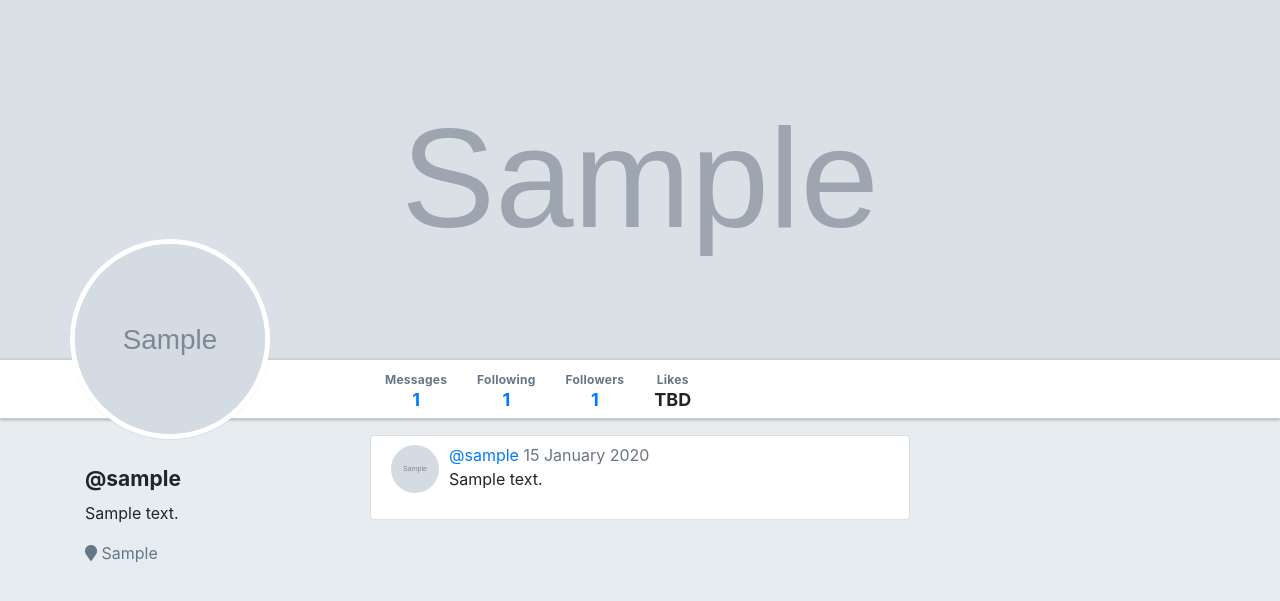
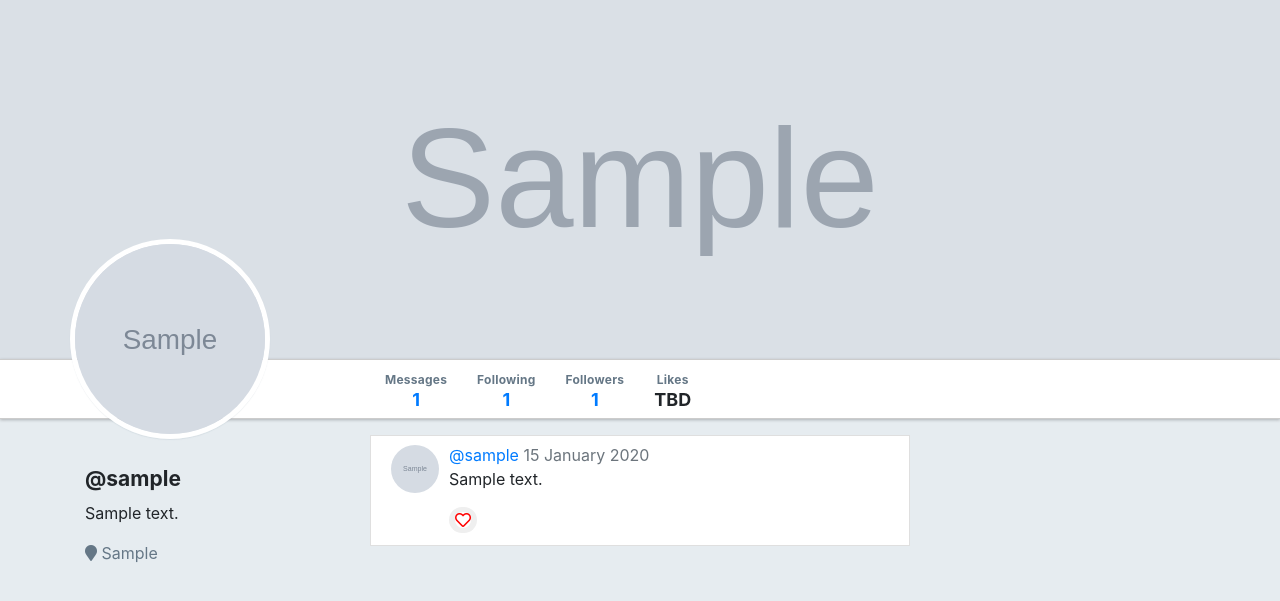
Before and after one commit to neecholai/warbler, a Flask app: page /users/1 in a window 1280 px wide. Shown: the part 47-648 px from the top of the page. Run offline with Flask 2, Linux system fonts and the light colour scheme; tables that the repository leaves empty hold one stand-in row (values such as "Sample post"); grey boxes marked "Sample" are stand-in pictures; some libraries are stand-ins or nearby versions.

Commit message:
steps 6-7: part 2 IP

```diff
--- a/app.py
+++ b/app.py
@@ -5,7 +5,7 @@ from flask_debugtoolbar import DebugToolbarExtension
 from sqlalchemy.exc import IntegrityError
 
 from forms import UserAddForm, LoginForm, MessageForm, UserEditForm
-from models import db, connect_db, User, Message
+from models import db, connect_db, User, Message, Like
 
 CURR_USER_KEY = "curr_user"
 
@@ -233,6 +233,7 @@ def profile():
     if not g.user:
         flash("Access unauthorized.", "danger")
         return redirect("/")
+
     form = UserEditForm(obj=g.user)
 
     if form.validate_on_submit():
@@ -251,50 +252,7 @@ def profile():
         db.session.commit()
         return redirect(f"/users/{g.user.id}")
 
-
     return render_template('users/edit.html', form=form)
-
-
-# @app.route('/users/profile', methods=["GET", "POST"])
-# def profile():
-#     """Update profile for current user."""
-
-#     if not g.user:
-#         flash("Access unauthorized.", "danger")
-#         return redirect("/")
-
-#     form = UserEditForm()
-
-#     if form.validate_on_submit():
-        # username = form.username.data
-        # email = form.email.data
-        # image_url = form.image_url.data
-        # location = form.location.data
-        # bio = form.bio.data
-        # header_image_url = form.header_image_url.data
-
-#         user = User.authenticate(g.user.username, form.password.data)
-#         if not user:
-#             flash("Please enter correct user password", "danger")
-#             return redirect('/users/profile')
-
-#         g.user.username = username
-#         g.user.email = email
-#         g.user.image_url = image_url
-#         g.user.location = location
-#         g.user.bio = bio
-#         g.user.header_image_url = header_image_url
-
-#         db.session.commit()
-#         return redirect(f"/users/{g.user.id}")
-
-#     if form.username.data = g.user.username
-#     form.email.data = g.user.email
-#     form.image_url.data = g.user.image_url
-#     form.bio.data = g.user.bio
-#     form.header_image_url.data = g.user.header_image_url
-
-#     return render_template('users/edit.html', form=form)
 
 
 @app.route('/users/delete', methods=["POST"])
@@ -409,3 +367,25 @@ def add_header(req):
     req.headers["Expires"] = "0"
     req.headers['Cache-Control'] = 'public, max-age=0'
     return req
+
+##############################################################################
+# Like Routes
+
+
+@app.route('/messages/<int:msg_id>/toggle-like', methods=["POST"])
+def like_message(msg_id):
+
+    liked_msg_ids = [msg.id for msg in g.user.messages_liked]
+
+    if msg_id in liked_msg_ids:
+        like = Like.query.filter_by(user_id=g.user.id, msg_id=msg_id).first()
+        db.session.delete(like)
+
+    else:
+        like = Like(user_id=g.user.id, msg_id=msg_id)
+        db.session.add(like)
+
+    db.session.commit()
+
+
+    return redirect('/')
--- a/static/stylesheets/style.css
+++ b/static/stylesheets/style.css
@@ -539,3 +539,31 @@ p.card-bio {
 .message-404 .form-inline input {
   flex: 1;
 }
+
+.fa-heart {
+  size: 0.1em;
+  border-radius: 3em;
+
+  color: red;
+  background-color: white;
+  z-index: 20;
+  position: relative;
+}
+
+.like-btn {
+  border: none;
+  border-radius: 3em;
+  z-index: 15;
+  position: relative;
+}
+
+.fa-heart:hover {
+  background-color: red;
+  opacity: 10%;
+}
+
+.fa-heart:hover .like-btn
+.fa-heart:hover ~ .like-btn {
+  background-color: red;
+  opacity: 10%;
+}
--- a/templates/users/show.html
+++ b/templates/users/show.html
@@ -4,9 +4,10 @@
   <ul class="list-group" id="messages">
 
     {% for message in messages %}
+    <form action="/messages/{{message.id}}/toggle-like" method="POST">
 
       <li class="list-group-item">
-          <a href="/messages/{{ message.id }}" class="message-link"/>
+        <a href="/messages/{{ message.id }}" class="message-link" />
 
         <a href="/users/{{ user.id }}">
           <img src="{{ user.image_url }}" alt="user image" class="timeline-image">
@@ -16,8 +17,14 @@
           <a href="/users/{{ user.id }}">@{{ user.username }}</a>
           <span class="text-muted">{{ message.timestamp.strftime('%d %B %Y') }}</span>
           <p>{{ message.text }}</p>
+          {% if message in g.user.messages_liked %}
+          <button class='like-btn'><i class="fas fa-heart"></i></button>
+          {% else %}
+          <button class='like-btn'><i class="far fa-heart"></i></button>
+          {% endif %}
         </div>
       </li>
+    </form>
 
     {% endfor %}
 
```
Also changed, not shown: models.py (+25 -2 lines), templates/home.html (+8 -3 lines). Lines whose indentation alone changed are shown as unchanged.
